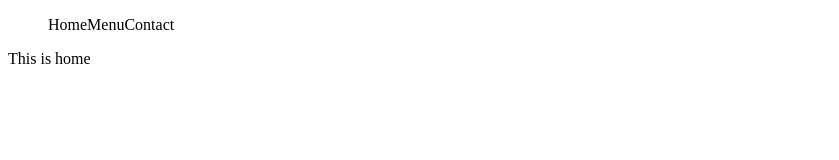
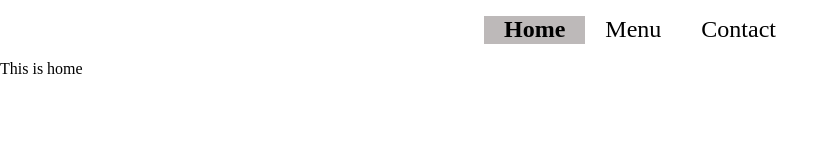
Before and after one commit to rainx5000/restaurant-page, a website built with webpack: page src/index.html in a window 1280 px wide. Shown: the whole page, without its empty margins (0-839 px from the left). Built offline with nearby package versions, Linux system fonts and the light colour scheme; files whose address does not match are found by name.

Commit message:
styled the header

```diff
--- a/src/index.html
+++ b/src/index.html
@@ -4,7 +4,9 @@
     <meta charset="utf-8">
     <title>Development</title>
   <meta name="viewport" content="width=device-width, initial-scale=1"></head>
+  <link rel="stylesheet" href="normalize.css">
   <link rel="stylesheet" href="style.css">
+
   <body>
     <div id="content"></div>
 
--- a/src/style.scss
+++ b/src/style.scss
@@ -1,7 +1,20 @@
 nav {
+  padding-top: 2vh;
   .navigation-list {
     display: flex;
     list-style: none;
     cursor: pointer;
+    width: fit-content;
+    padding: 0;
+    margin: auto;
+    font-size: 1.5em;
+    >* {
+      padding: 0px 20px;
+    }
   }
 }
+
+.active {
+  font-weight: 700;
+  background-color: rgb(189, 185, 185);
+}
```
Also changed, not shown: dist/index.html, dist/normalize.css (added), dist/style.css, 1 other file.
